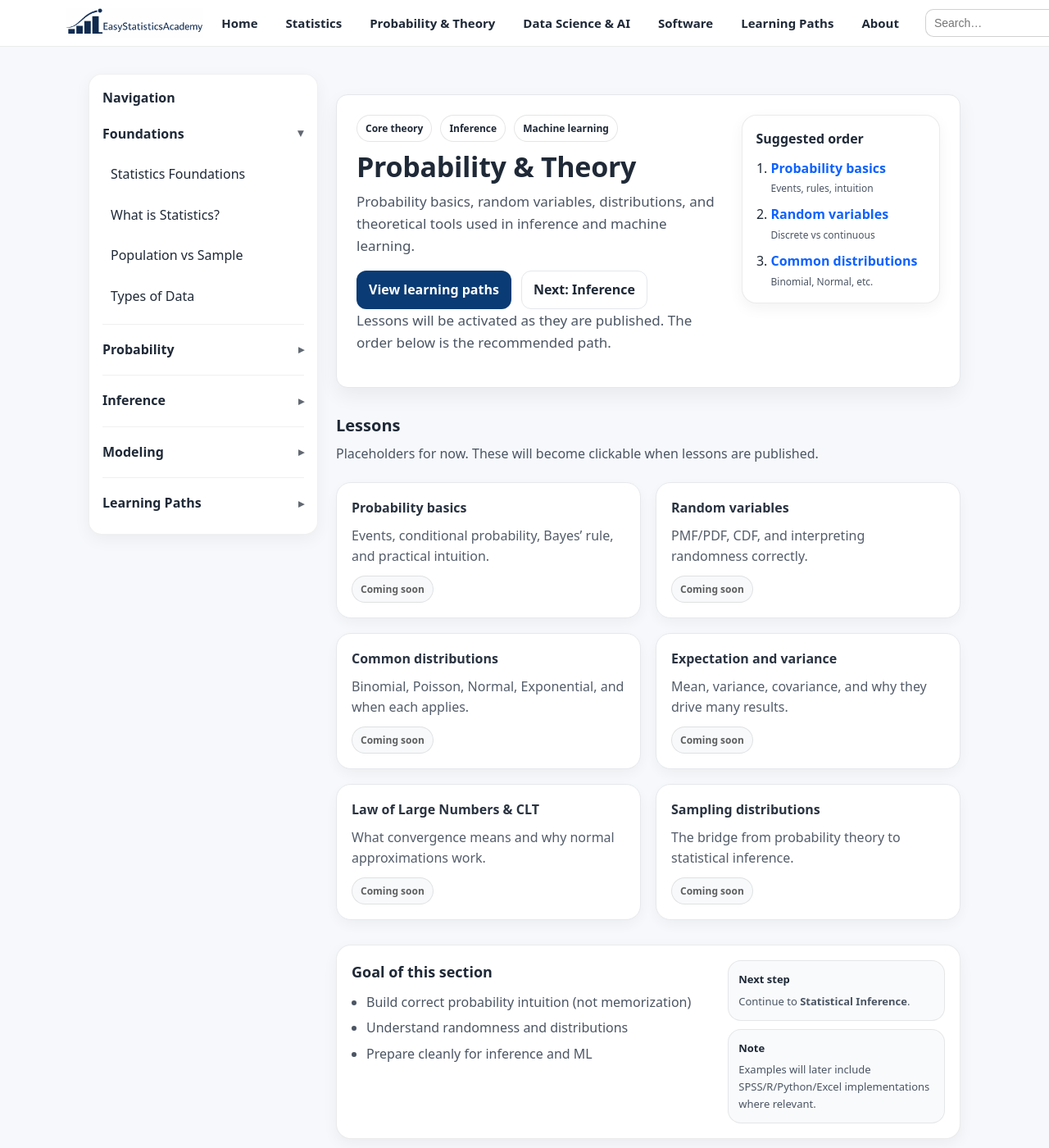
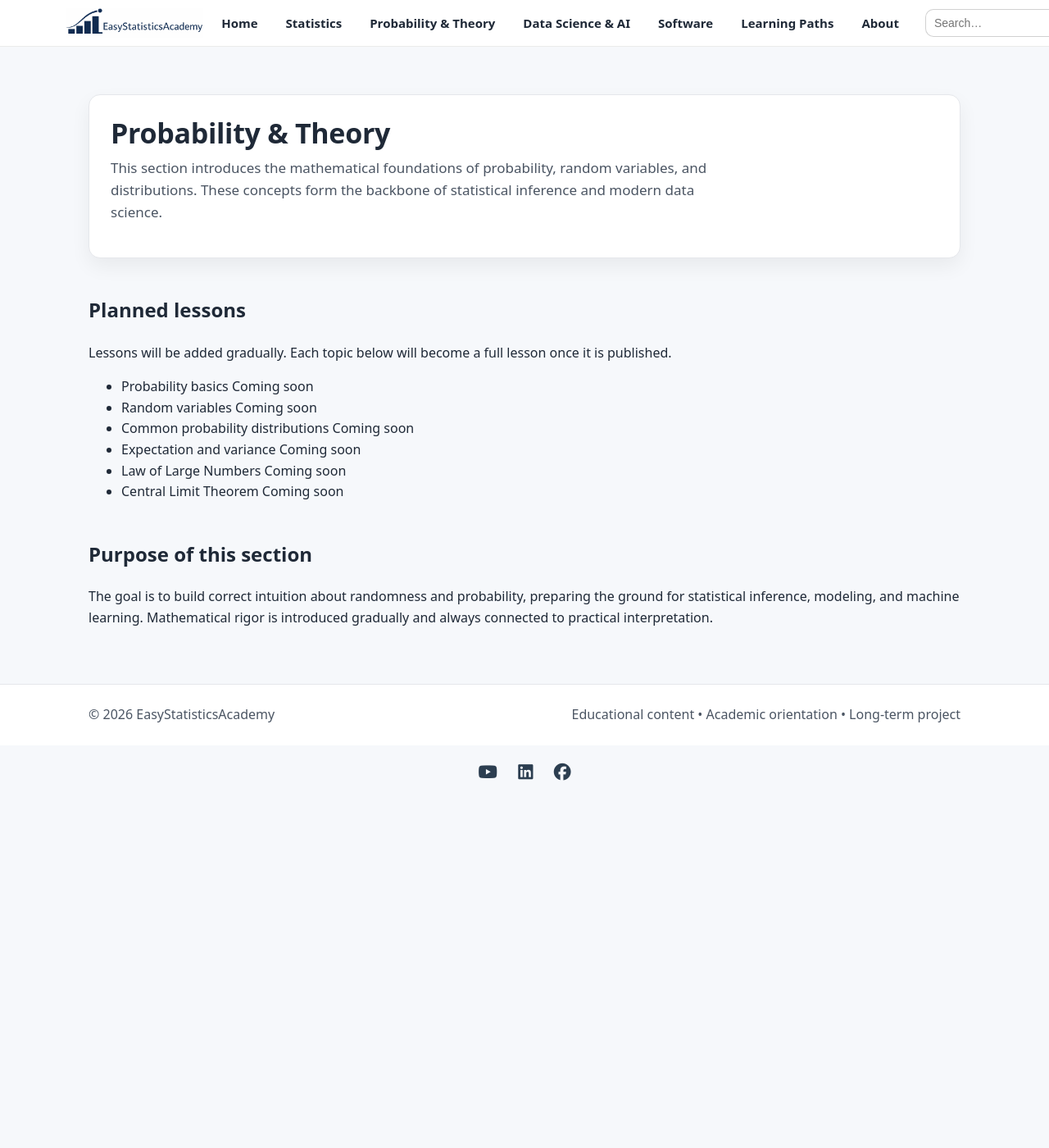
Before and after one commit to ammar-homaida-statistics/easystatisticsacademy, a Jekyll site: the page built from probability/index.md, in a window 1280 px wide and 1400 px high. Shown: the whole window at 82% size. Built offline with Jekyll 4.4.1, drawn with Linux system fonts in a browser that asks for light colours.

Commit message:
Update index.md

```diff
--- a/probability/index.md
+++ b/probability/index.md
@@ -1,113 +1,67 @@
 ---
 layout: default
 title: Probability & Theory
-description: Probability basics, random variables, distributions, and theory needed for inference and ML.
+description: Probability fundamentals, random variables, distributions, and theoretical tools for inference and data science.
 permalink: /probability/
-sidebar: true
 ---
 
-<section class="hero hero-section">
-  <div class="hero-card hero-split">
-    <div class="hero-copy">
-      <div class="badge-row">
-        <span class="badge">Core theory</span>
-        <span class="badge">Inference</span>
-        <span class="badge">Machine learning</span>
-      </div>
-
-      <h1>Probability &amp; Theory</h1>
-      <p class="lead">
-        Probability basics, random variables, distributions, and theoretical tools used in inference
-        and machine learning.
-      </p>
-
-      <div class="hero-actions">
-        <a class="btn" href="/learning-paths/">View learning paths</a>
-        <a class="btn btn-outline" href="/inference/">Next: Inference</a>
-      </div>
-
-      <p class="muted-mini">
-        Lessons will be activated as they are published. The order below is the recommended path.
-      </p>
-    </div>
-
-    <div class="hero-panel">
-      <div class="panel-card">
-        <h2 class="panel-title">Suggested order</h2>
-        <ol class="quickstart">
-          <li><a href="#lessons">Probability basics</a><span class="meta">Events, rules, intuition</span></li>
-          <li><a href="#lessons">Random variables</a><span class="meta">Discrete vs continuous</span></li>
-          <li><a href="#lessons">Common distributions</a><span class="meta">Binomial, Normal, etc.</span></li>
-        </ol>
-      </div>
-    </div>
+<section class="hero">
+  <div class="hero-card">
+    <h1>Probability &amp; Theory</h1>
+    <p>
+      This section introduces the mathematical foundations of probability,
+      random variables, and distributions. These concepts form the backbone
+      of statistical inference and modern data science.
+    </p>
   </div>
 </section>
 
-<section class="section" id="lessons">
-  <div class="section-head">
-    <h2>Lessons</h2>
-    <p>Placeholders for now. These will become clickable when lessons are published.</p>
-  </div>
+<section class="section">
+  <h2>Planned lessons</h2>
+  <p class="section-intro">
+    Lessons will be added gradually. Each topic below will become a full lesson
+    once it is published.
+  </p>
 
-  <div class="grid grid-2">
-    <div class="card lesson-card is-soon">
-      <h3>Probability basics</h3>
-      <p>Events, conditional probability, Bayes’ rule, and practical intuition.</p>
-      <span class="pill">Coming soon</span>
-    </div>
+  <ul class="lesson-list">
+    <li>
+      <span class="lesson-title">Probability basics</span>
+      <span class="lesson-status">Coming soon</span>
+    </li>
 
-    <div class="card lesson-card is-soon">
-      <h3>Random variables</h3>
-      <p>PMF/PDF, CDF, and interpreting randomness correctly.</p>
-      <span class="pill">Coming soon</span>
-    </div>
+    <li>
+      <span class="lesson-title">Random variables</span>
+      <span class="lesson-status">Coming soon</span>
+    </li>
 
-    <div class="card lesson-card is-soon">
-      <h3>Common distributions</h3>
-      <p>Binomial, Poisson, Normal, Exponential, and when each applies.</p>
-      <span class="pill">Coming soon</span>
-    </div>
+    <li>
+      <span class="lesson-title">Common probability distributions</span>
+      <span class="lesson-status">Coming soon</span>
+    </li>
 
-    <div class="card lesson-card is-soon">
-      <h3>Expectation and variance</h3>
-      <p>Mean, variance, covariance, and why they drive many results.</p>
-      <span class="pill">Coming soon</span>
-    </div>
+    <li>
+      <span class="lesson-title">Expectation and variance</span>
+      <span class="lesson-status">Coming soon</span>
+    </li>
 
-    <div class="card lesson-card is-soon">
-      <h3>Law of Large Numbers &amp; CLT</h3>
-      <p>What convergence means and why normal approximations work.</p>
-      <span class="pill">Coming soon</span>
-    </div>
+    <li>
+      <span class="lesson-title">Law of Large Numbers</span>
+      <span class="lesson-status">Coming soon</span>
+    </li>
 
-    <div class="card lesson-card is-soon">
-      <h3>Sampling distributions</h3>
-      <p>The bridge from probability theory to statistical inference.</p>
-      <span class="pill">Coming soon</span>
-    </div>
-  </div>
+    <li>
+      <span class="lesson-title">Central Limit Theorem</span>
+      <span class="lesson-status">Coming soon</span>
+    </li>
+  </ul>
 </section>
 
-<section class="section section-slim">
-  <div class="callout">
-    <div class="callout-copy">
-      <h2>Goal of this section</h2>
-      <ul class="bullets">
-        <li>Build correct probability intuition (not memorization)</li>
-        <li>Understand randomness and distributions</li>
-        <li>Prepare cleanly for inference and ML</li>
-      </ul>
-    </div>
-    <div class="callout-side">
-      <div class="mini">
-        <div class="mini-title">Next step</div>
-        <div class="mini-body">Continue to <strong>Statistical Inference</strong>.</div>
-      </div>
-      <div class="mini">
-        <div class="mini-title">Note</div>
-        <div class="mini-body">Examples will later include SPSS/R/Python/Excel implementations where relevant.</div>
-      </div>
-    </div>
-  </div>
+<section class="section section-light">
+  <h2>Purpose of this section</h2>
+  <p>
+    The goal is to build correct intuition about randomness and probability,
+    preparing the ground for statistical inference, modeling, and machine
+    learning. Mathematical rigor is introduced gradually and always connected
+    to practical interpretation.
+  </p>
 </section>
```
